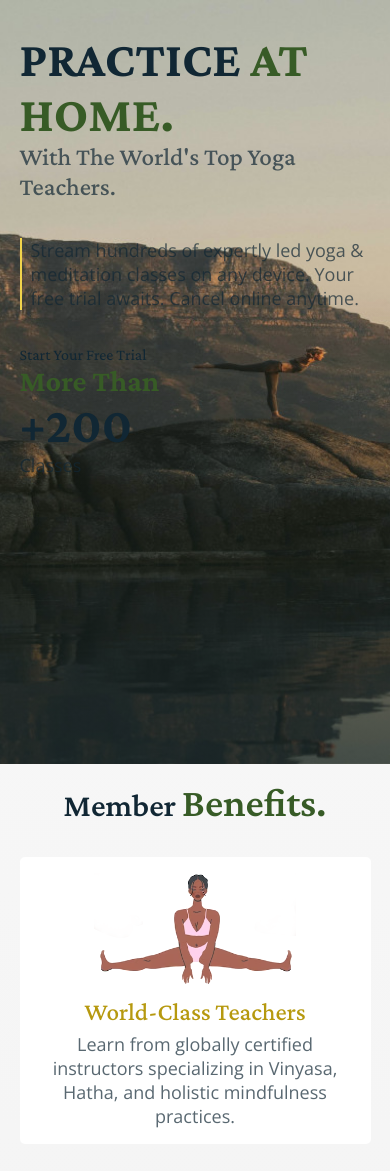
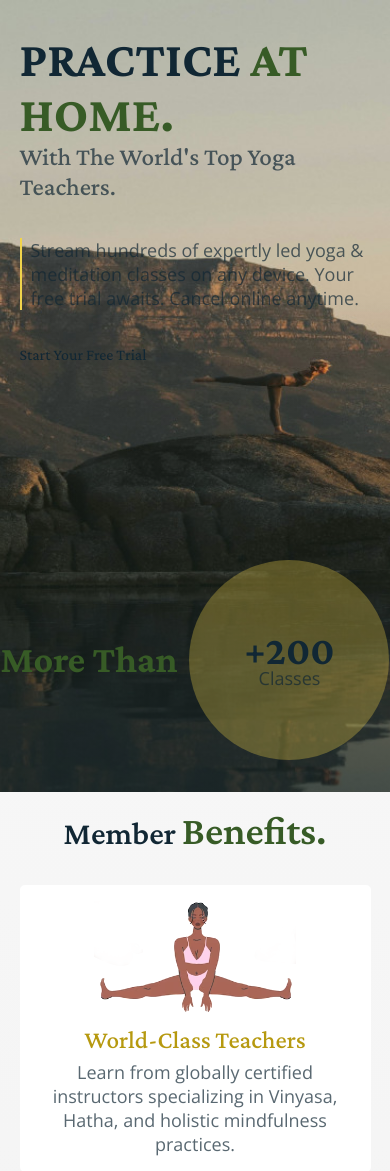
Before and after one commit to SummerJyl/SoCal-Boho-Yoga, a PHP site: page /index.html in a window 390 px wide. Shown: the part 85-1256 px from the top of the page. Run offline with PHP 8.4, Linux system fonts and the light colour scheme.

Commit message:
Updated home page

```diff
--- a/css/style.css
+++ b/css/style.css
@@ -172,6 +172,36 @@ nav a:hover::after {
     min-height: calc(100vh - 80.2px);
 }
 
+.hero-inner {
+    display: flex;
+    align-items: center;
+    justify-content: space-between;
+    gap: 3em;
+}
+
+.hero-content {
+    flex: 1 1 30em;
+}
+
+.badge-wrapper {
+    display: flex;
+    flex-direction: row;
+    flex-wrap: nowrap;
+    align-items: center;
+    justify-content: flex-end;
+    gap: 1em;
+    flex: 0 0 auto;
+    margin-left: auto;
+}
+
+.more-than {
+    flex: 0 0 auto;
+    margin: 0;
+    text-align: left;
+    font-size: clamp(38px, 6vw, 50px);
+    line-height: 1.05;
+}
+
 h1,
 h1 span {
     font-weight: 700;
@@ -215,7 +245,7 @@ p {
 .number-class {
     flex-wrap: wrap-reverse;
     align-items: center;
-    justify-content: flex-end;
+    justify-content: center;
     gap: 1em;
 }
 
@@ -227,9 +257,13 @@ h4 {
 }
 
 .number {
+    display: flex;
+    flex-direction: column;
+    flex: 0 0 200px;
     text-align: center;
     align-items: center;
     justify-content: center;
+    gap: 0;
     width: 200px;
     height: 200px;
     background: var(--c1--7--);
@@ -242,7 +276,11 @@ h4 {
 
 .number h1 {
     font-size: clamp(40px, 10vw, 70px);
-    line-height: clamp(45px, 10vw, 75px);
+    line-height: 0.9;
+}
+
+.number p {
+    line-height: 1;
 }
 
 /* End Hero Section */
@@ -821,6 +859,19 @@ footer ul a:hover {
 
 /* Media */
 @media screen and (max-width:950px) {
+    .hero-inner {
+        flex-direction: column;
+        align-items: stretch;
+    }
+
+    .badge-wrapper {
+        flex-direction: row;
+        justify-content: center;
+        gap: 0.75em;
+        width: 100%;
+        margin-left: 0;
+    }
+
     .toggleMenu {
         cursor: pointer;
         background-image: url(../icons/hamburger.svg);
--- a/partials/hero.html
+++ b/partials/hero.html
@@ -8,7 +8,7 @@
     </div>
     <div class="badge-wrapper">
       <h4 class="more-than">More Than</h4>
-      <div class="number-class">
+      <div class="number-class number">
         <h1>+200</h1>
         <p>Classes</p>
       </div>
```
